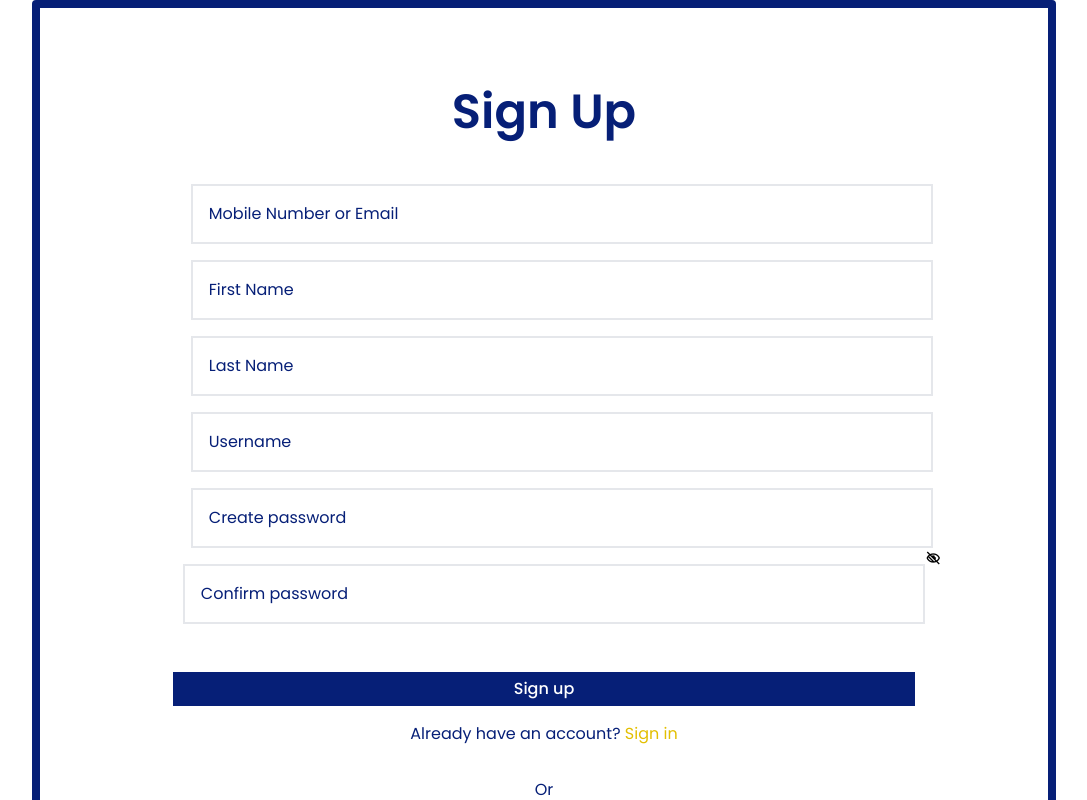
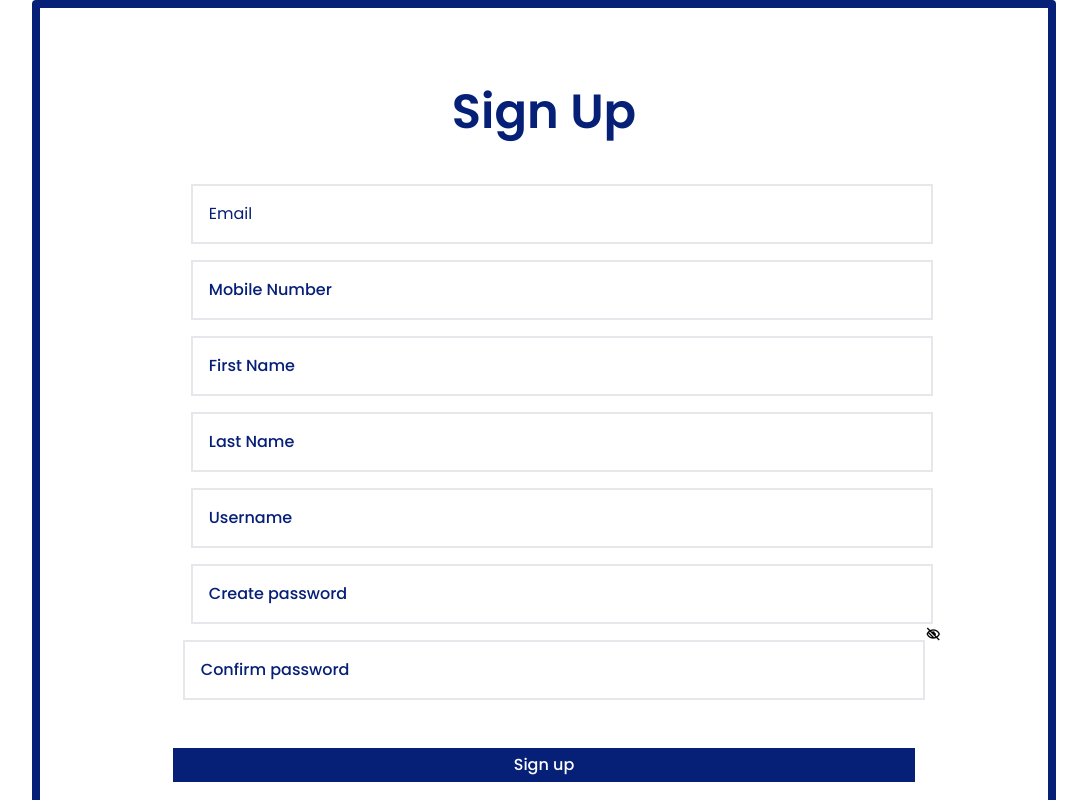
Before and after one commit to Patrickodida/KwataBus-App, a React (Vite) app: page /Signup in a window 1280 px wide. Shown: the top 800 px of the page, without its empty margins (96-1183 px from the left). Built offline with nearby package versions, Linux system fonts and the light colour scheme; no server answers.

Commit message:
Add signup functionality

```diff
--- a/src/pages/Signup.jsx
+++ b/src/pages/Signup.jsx
@@ -1,57 +1,97 @@
-import React from "react";
+import React, { useState } from "react";
+import axios from 'axios';
+
 
 function Signup() {
+  const [input, setInput] = useState({email:"", mobileNumber:"",
+    firstName:"", lastName:"", userName:"", password:"", confirmPassword:""
+  });
+  const [error, setError] = useState("");
+  const url = import.meta.env.VITE_API_URL;
+  console.log(url)
+
+function submitHandler(e){
+  e.preventDefault();
+  try {
+    let data = axios.post('http://localhost:1337/api/users', input)
+    console.log(data)
+  } catch(error) {
+
+  }
+
+}
     return (
         <div className="bg-white px-10 py-20 rounded 3xl border-x-8 border-y-8 border-[#061f77] w-[80%] m-auto">
           <h1 className="text-center text-5xl font-semibold text-[#061f77]">Sign Up</h1>
-          <div className="mt-8 ">
+          <form onSubmit={submitHandler} className="mt-8 ">
             <div className="w-full m-auto flex justify-center">
               <label className="text-lg font medium"/>
               <input
+                type="email"
                 className="w-4/5  border-2 rounded-none p-4 mt-4 placeholder-[#061f77]"
-                placeholder="Mobile Number or Email"
+                placeholder="Email"
+                onChange={(e)=>{setInput({...input,email:e.target.value})}} value={input.email}
               />
             </div>
             <div className="w-full m-auto flex justify-center">
               <label className="text-lg font medium"/>
               <input
+                type="text"
                 className="w-4/5  border-2 rounded-none p-4 mt-4 placeholder-[#061f77]"
-                placeholder="First Name"
+                placeholder="Mobile Number"
+                onChange={(e)=>{setInput({...input,mobileNumber:e.target.value})}} value={input.mobileNumber}
               />
             </div>
             <div className="w-full m-auto flex justify-center">
               <label className="text-lg font medium"/>
               <input
-                className="w-4/5  border-2  rounded-none p-4 mt-4 placeholder-[#061f77]"
-                placeholder="Last Name"
+                type="text"
+                className="w-4/5  border-2 rounded-none p-4 mt-4 placeholder-[#061f77]"
+                placeholder="First Name"
+                onChange={(e)=>{setInput({...input,firstName:e.target.value})}} value={input.firstName}
               />
             </div>
             <div className="w-full m-auto flex justify-center">
               <label className="text-lg font medium"/>
               <input
+                type="text"
+                className="w-4/5  border-2  rounded-none p-4 mt-4 placeholder-[#061f77]"
+                placeholder="Last Name"
+                onChange={(e)=>{setInput({...input,lastName:e.target.value})}} value={input.lastName}
+              />
+            </div>
+            <div className="w-full m-auto flex justify-center">
+              <label className="text-lg font medium"/>
+              <input
+                type="text"
                 className="w-4/5  border-2 rounded-none p-4 mt-4 placeholder-[#061f77]"
                 placeholder="Username"
+                onChange={(e)=>{setInput({...input,userName:e.target.value})}} value={input.userName}
               />
             </div>
             <div className="w-full m-auto flex justify-center">
             <label className="text-lg font medium"/>
               <input
+                type="text"
                 className="w-4/5 border-2 rounded-none p-4 mt-4 placeholder-[#061f77]"
                 placeholder="Create password"
+                onChange={(e)=>{setInput({...input,password:e.target.value})}} value={input.password}
               />
             </div>
             <div className="w-full m-auto flex justify-center">
             <label className="text-lg font medium"/>
               <input
+                type="text"
                 className="w-4/5 border-2 rounded-none p-4 mt-4 placeholder-[#061f77]"
                 placeholder="Confirm password"
+                onChange={(e)=>{setInput({...input,confirmPassword:e.target.value})}} value={input.confirmPassword}
               />
               <span><i class='bx bx-low-vision'></i></span>
             </div>
             <div className="mt-8 flex justify-between">
             </div>
               <div className="flex justify-center">
-              <button className="mt-4 font-medium text-base w-4/5">Sign up</button>
+              <button type="submit" className="mt-4 font-medium text-base w-4/5">Sign up</button>
             </div>
             <div>
               <p className="text-center mt-4 text-[#061f77]">Already have an account? <span className="text-[#e3bf00]">Sign in</span></p>
@@ -65,7 +105,7 @@ function Signup() {
               <button className="flex w-4/5 rounded-none py-3 mt-4 border-2 items-center justify-center gap-2 active:scale-[.98] hover:scale-[1.01] transition-all py-3 rounded-none bg-white text-[#061f77] text-lg font-bold"><i class='bx bxl-facebook-circle' ></i>Sign up with Facebook</button>
               </div>
             </div>
-          </div>
+          </form>
         </div>
 
     );
```
